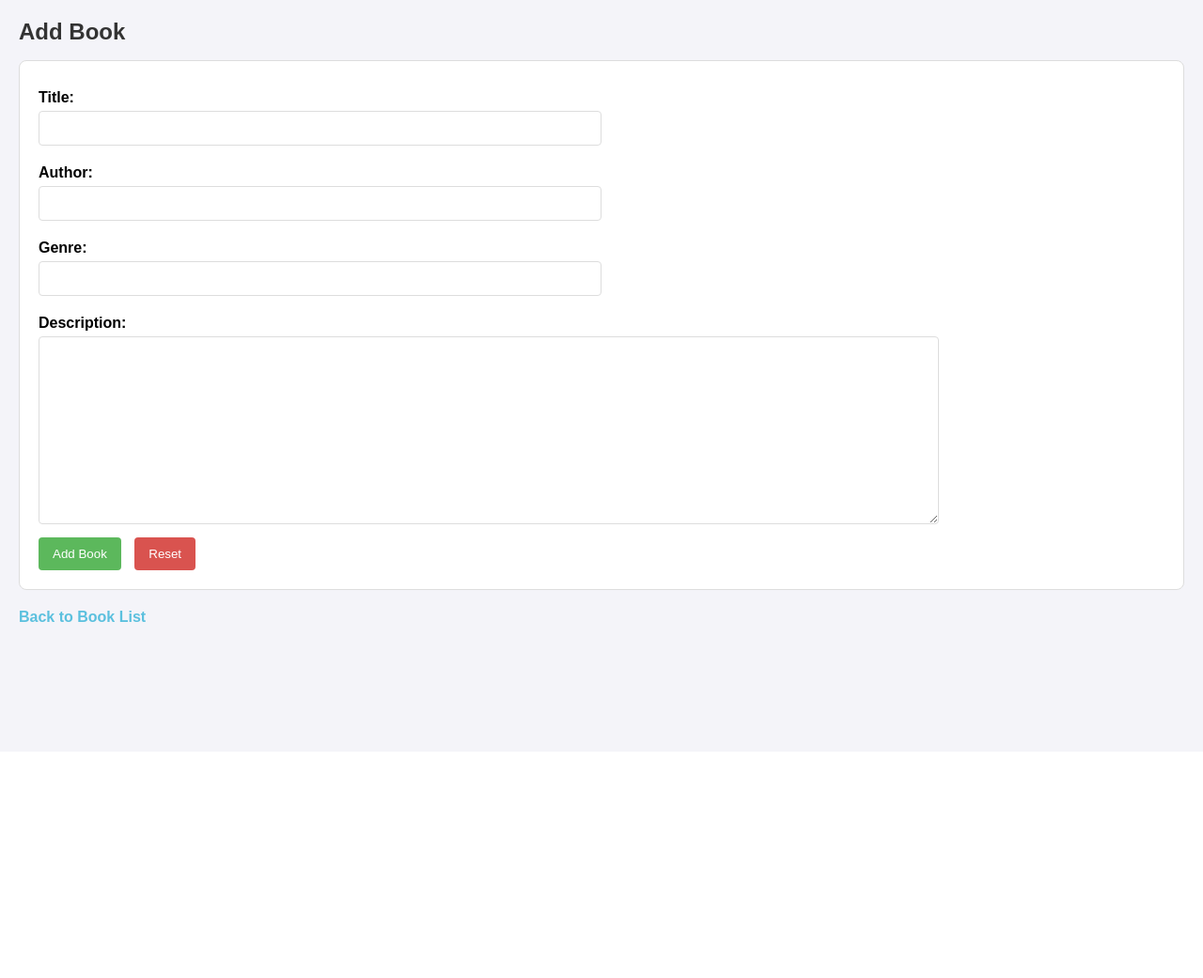
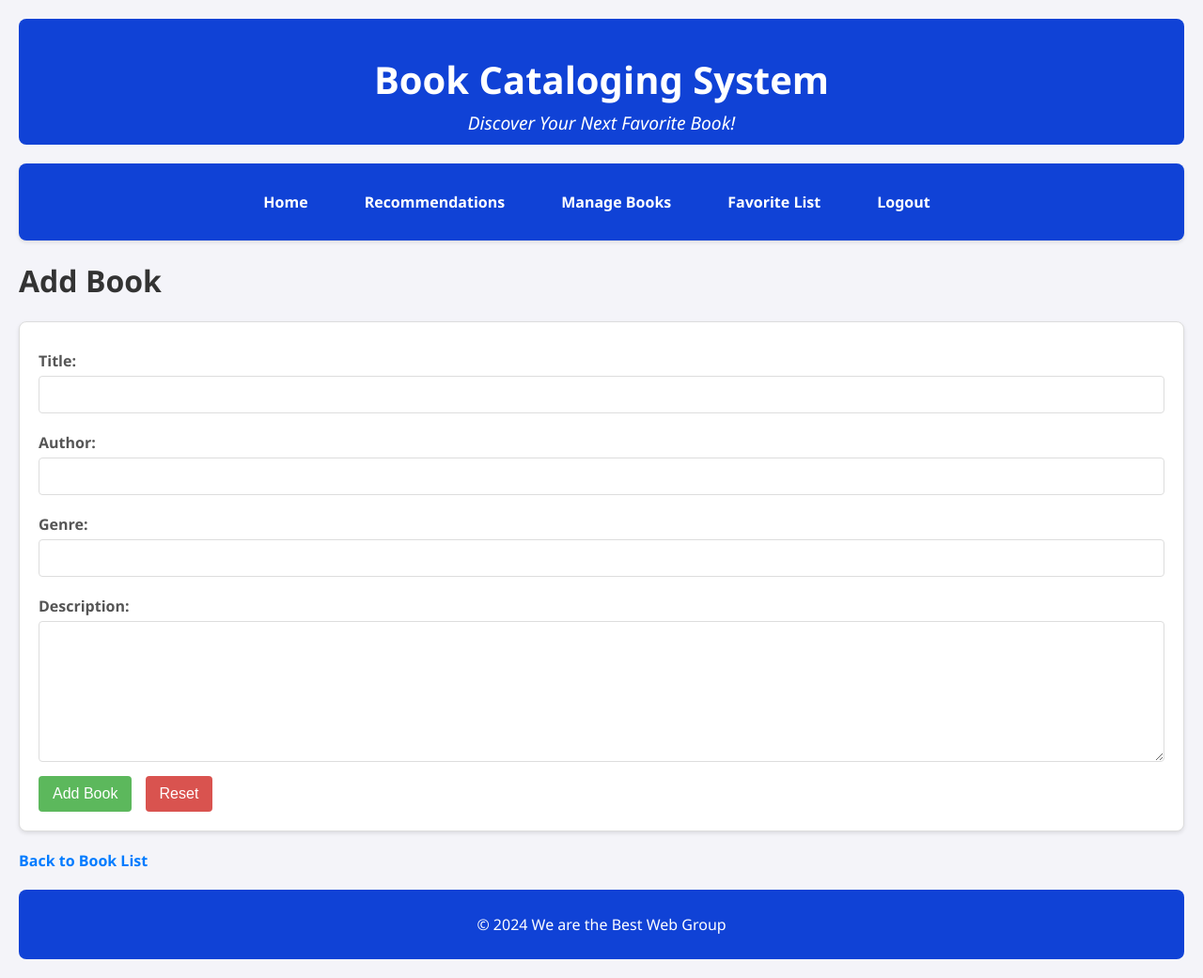
Before and after one commit to shi00057/Web_Book_Management, a PHP site: page /server/add_book.php in a window 1280 px wide. Shown: the whole page at 94% size. Before the commit the page ends 662 px from the top, so only its background shows below. Run offline with PHP 8.4, Linux system fonts and the light colour scheme.

Commit message:
Optimize the module Manage Books

```diff
--- a/CSS/manage_books.css
+++ b/CSS/manage_books.css
@@ -1,21 +1,36 @@
 /*
-    Name: SHOUJUN ZHAO
+    Author: SHOUJUN ZHAO
     File Name: manage_books.css
     Date: August 1, 2024
     Description: Assignment 2, add some CSS styling for a a Book Cataloging System
-    */
+*/
 
 /* General body styling */
 body {
-    font-family: Arial, sans-serif; /* Set font family */
+    font-family: 'Segoe UI', Tahoma, Geneva, Verdana, sans-serif; /* Set font family */
     margin: 20px; /* Add margin around the body */
     background-color: #f4f4f9; /* Set background color */
+    color: #333; /* Set text color */
 }
 
-/* Header styling */
-h1 {
-    font-size: 24px; /* Set font size for headers */
-    color: #333; /* Set header color */
+/* Header styles */
+header {
+    text-align: center;
+    margin-bottom: 20px;
+    padding: 10px;
+    background-color: #1042d6;
+    color: #fff;
+    border-radius: 8px;
+}
+
+header h1 {
+    font-size: 2.5em; /* Header title size */
+    margin-bottom: 5px;
+}
+
+header .tagline {
+    font-size: 1.2em;
+    font-style: italic;
 }
 
 /* Form styling */
@@ -25,6 +40,7 @@ form {
     padding: 20px; /* Add padding */
     border: 1px solid #ddd; /* Add border */
     border-radius: 8px; /* Add border radius */
+    box-shadow: 0 2px 4px rgba(0, 0, 0, 0.1); /* Add shadow */
 }
 
 /* Label styling */
@@ -32,21 +48,23 @@ label {
     display: block; /* Display labels as block elements */
     margin: 10px 0 5px; /* Add margin around labels */
     font-weight: bold; /* Set labels to be bold */
+    color: #555; /* Set label color */
 }
 
 /* Input and textarea styling */
 input[type="text"], textarea {
-    width: 50%; /* Set width to 50% for text inputs */
+    width: 100%; /* Set width to 100% for text inputs */
     padding: 10px; /* Add padding */
     margin-bottom: 10px; /* Add margin at the bottom */
     border: 1px solid #ddd; /* Add border */
     border-radius: 4px; /* Add border radius */
     box-sizing: border-box; /* Set box-sizing to border-box */
+    font-size: 1em; /* Set font size */
 }
 
 textarea {
-    width: 80%; /* Set width to 80% for textarea */
-    height: 200px; /* Set height to 200px */
+    width: 100%; /* Set width to 100% for textarea */
+    height: 150px; /* Set height to 150px */
 }
 
 /* Button styling */
@@ -58,6 +76,7 @@ button {
     border: none; /* Remove border */
     border-radius: 4px; /* Add border radius */
     cursor: pointer; /* Set cursor to pointer */
+    font-size: 1em; /* Set font size */
 }
 
 button[type="reset"] {
@@ -77,6 +96,7 @@ table {
     border: 1px solid #ddd; /* Add border */
     border-radius: 8px; /* Add border radius */
     overflow: hidden; /* Hide overflow */
+    box-shadow: 0 2px 4px rgba(0, 0, 0, 0.1); /* Add shadow */
 }
 
 /* Table header and cell styling */
@@ -84,6 +104,7 @@ th, td {
     border: 1px solid #ddd; /* Add border to table cells */
     padding: 12px; /* Add padding */
     text-align: left; /* Align text to the left */
+    font-size: 1em; /* Set font size */
 }
 
 th {
@@ -96,7 +117,7 @@ td {
 
 /* Link styling */
 a {
-    color: #5bc0de; /* Set link color */
+    color: #007BFF; /* Set link color */
     text-decoration: none; /* Remove underline from links */
     font-weight: bold; /* Set link font weight */
     margin-right: 10px; /* Add margin to the right */
@@ -106,8 +127,8 @@ a:hover {
     text-decoration: underline; /* Add underline on hover */
 }
 
-/* Home link styling */
-.home-link {
+/* Search link styling */
+.search-link {
     display: inline-block;
     padding: 10px 15px;
     background-color: #5bc0de;
@@ -118,6 +139,51 @@ a:hover {
     margin-top: 20px;
 }
 
-.home-link:hover {
+.search-link:hover {
     background-color: #31b0d5;
 }
+
+/* Navigator link styling */
+.nav-container {
+    display: flex;
+    justify-content: center; /* Center horizontally */
+    padding: 20px; /* Optional: for spacing */
+    background-color: #1042d6; /* Set background color */
+    border-radius: 8px; /* Add border radius */
+    box-shadow: 0 2px 4px rgba(0, 0, 0, 0.1); /* Add shadow */
+    margin-bottom: 20px; /* Add margin at the bottom */
+}
+
+nav ul {
+    list-style: none;
+    padding: 0;
+    margin: 0;
+    display: flex; /* Ensure items are aligned horizontally */
+}
+
+nav ul li {
+    margin: 0 10px;
+}
+
+nav ul li a {
+    text-decoration: none;
+    color: #fff;
+    padding: 10px 15px;
+    display: block;
+    border-radius: 4px;
+    transition: background-color 0.3s ease;
+}
+
+nav ul li a:hover {
+    background-color: #007bff;
+}
+
+/* Footer styling */
+footer {
+    text-align: center;
+    padding: 10px;
+    margin-top: 20px;
+    background-color: #1042d6;
+    color: #fff;
+    border-radius: 8px;
+}
--- a/Scripts/manage_books.js
+++ b/Scripts/manage_books.js
@@ -19,7 +19,7 @@ document.addEventListener('DOMContentLoaded', () => {
             .then(response => response.text()) // Parse the response text
             .then(message => {
                 alert(message); // Display the response message
-                location.href = 'list_books.php'; // Redirect to the book list page
+                location.href = 'manage_books.php'; // Redirect to the book list page
             });
         });
     }
@@ -37,7 +37,7 @@ document.addEventListener('DOMContentLoaded', () => {
             .then(response => response.text()) // Parse the response text
             .then(message => {
                 alert(message); // Display the response message
-                location.href = 'list_books.php'; // Redirect to the book list page
+                location.href = 'manage_books.php'; // Redirect to the book list page
             });
         });
     }
@@ -56,7 +56,7 @@ document.addEventListener('DOMContentLoaded', () => {
                 .then(response => response.text()) // Parse the response text
                 .then(message => {
                     alert(message); // Display the response message
-                    location.href = 'list_books.php'; // Redirect to the book list page
+                    location.href = 'manage_books.php'; // Redirect to the book list page
                 });
             }
         });
--- a/server/add_book.php
+++ b/server/add_book.php
@@ -1,4 +1,5 @@
 <?php
+session_start();
 
 /*
     Author: SHOUJUN ZHAO
@@ -21,6 +22,7 @@ if ($_SERVER['REQUEST_METHOD'] === 'POST') {
     $author = $_POST['author'];
     $genre = $_POST['genre'];
     $description = $_POST['description'];
+    $user_id = $_SESSION['user_id'];
 
     // Prepare the SQL statement to insert a new book into the database
     $sql = "INSERT INTO books (title, author, genre, description) VALUES (?, ?, ?, ?)";
@@ -28,6 +30,14 @@ if ($_SERVER['REQUEST_METHOD'] === 'POST') {
 
     // Execute the statement with the form data
     $stmt->execute([$title, $author, $genre, $description]);
+
+    // Get the last inserted book ID
+    $book_id = $conn->lastInsertId();
+
+    // Insert into book_shelf to associate the book with the user
+    $sql = "INSERT INTO book_shelf (user_id, book_id) VALUES (?, ?)";
+    $stmt = $conn->prepare($sql);
+    $stmt->execute([$user_id, $book_id]);
 
     // Output a success message
     echo "Book added successfully!";
@@ -44,6 +54,18 @@ if ($_SERVER['REQUEST_METHOD'] === 'POST') {
     <link rel="stylesheet" href="../CSS/manage_books.css">
 </head>
 <body>
+    <?php include('header.php'); ?>
+    <div class="nav-container">
+        <nav>
+            <ul>
+                <li><a href="home.php">Home</a></li>
+                <li><a href="recommendations.php">Recommendations</a></li>
+                <li><a href="manage_books.php">Manage Books</a></li>
+                <li><a href="favorite_list.php">Favorite List</a></li>
+                <li><a href="logout.php">Logout</a></li>
+            </ul>
+        </nav>
+    </div>
     <h1>Add Book</h1>
     <!-- Form for adding a new book -->
     <form id="addBookForm" method="post" action="add_book.php">
@@ -58,7 +80,8 @@ if ($_SERVER['REQUEST_METHOD'] === 'POST') {
         <button type="submit">Add Book</button>
         <button type="reset">Reset</button>
     </form>
-    <a href="list_books.php">Back to Book List</a>
+    <a href="manage_books.php">Back to Book List</a>
     <script src="../Scripts/manage_books.js"></script>
+    <?php include('footer.php'); ?>
 </body>
 </html>
--- a/server/home.php
+++ b/server/home.php
@@ -41,7 +41,7 @@ $user_name = $user_name ? $user_name : "Guest";
             <ul>
                 <li><a href="search_book.php">Search Books</a></li>
                 <li><a href="recommendations.php">Recommendations</a></li>
-                <li><a href="list_books.php">Manage Books</a></li>
+                <li><a href="manage_books.php">Manage Books</a></li>
                 <li><a href="favorite_list.php">Favorite List</a></li>
                 <li><a href="logout.php">Logout</a></li>
             </ul>
@@ -64,7 +64,7 @@ $user_name = $user_name ? $user_name : "Guest";
             <div class="box green">
                 <h2>Manage Books</h2>
                 <p>Add, edit, or remove books from your personal library collection.</p>
-                <a href="list_books.php">Manage Library</a>
+                <a href="manage_books.php">Manage Library</a>
             </div>
             <div class="box yellow">
                 <h2>Favorite List</h2>
```
Also changed, not shown: server/delete_book.php (+17 -0 lines), server/edit_book.php (+38 -1 lines), server/manage_books.php (renamed from server/list_books.php, +21 -6 lines).
